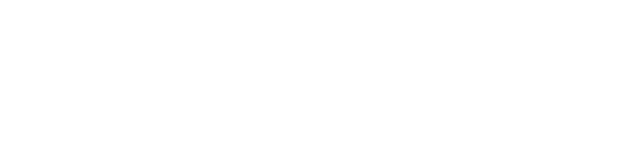
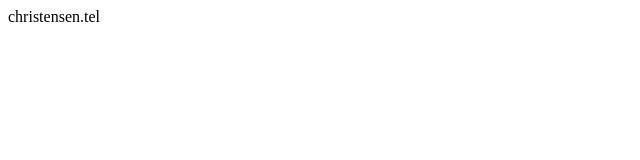
Before and after one commit to christianchristensen/christensen.tel, a plain HTML site: page index.html in a window 1280 px wide. Shown: the whole page, without its empty margins (0-640 px from the left). Drawn offline with Linux system fonts and the light colour scheme.

Commit message:
Update index.html

```diff
--- a/index.html
+++ b/index.html
@@ -1 +1 @@
-<html></html>
+<html>christensen.tel</html>
```
